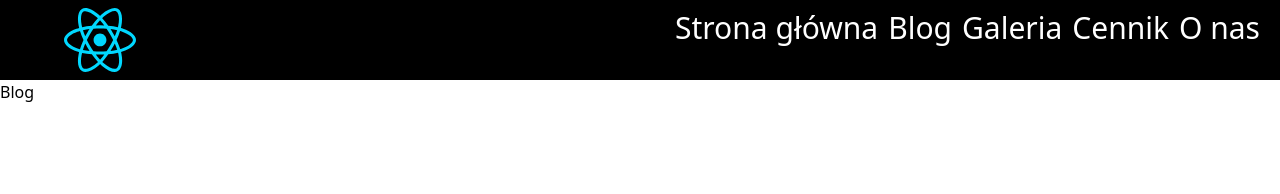
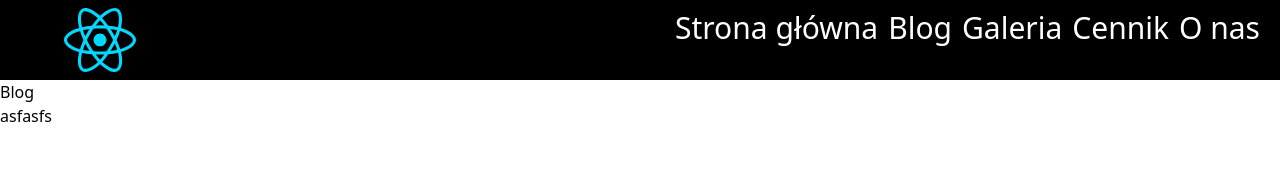
Before and after one commit to Reishimanfr/tipitipi-backend, a React (Vite) app: page /blog in a window 1280 px wide. Shown: the top 194 px of the page. Built offline with nearby package versions, Linux system fonts and the light colour scheme; what tailwindcss-animated would draw is missing.

Commit message:
idkk i just want to pull request

```diff
--- a/src/frontend/pages/admin/dashboardPages/postCreating.tsx
+++ b/src/frontend/pages/admin/dashboardPages/postCreating.tsx
@@ -2,7 +2,7 @@ import { useState } from "react";
 import ReactQuill from "react-quill";
 import "react-quill/dist/quill.snow.css";
 import { useNavigate } from "react-router-dom";
-import axios from "axios";
+//import axios from "axios";
 
 
 
@@ -41,10 +41,11 @@ export default function PostCreating() {
 
   async function addPost() {
     if (!validateDataForm()) {return}
+    console.log(typeof content)
 
-    const formData = new FormData()
-    formData.append("title",title)
-    formData.append("content",content)
+    // const formData = new FormData()
+    // formData.append("title",title)
+    // formData.append("content",content)
     //formData.append("images","")
 
     const token = localStorage.getItem("token")
@@ -60,7 +61,7 @@ export default function PostCreating() {
         body: JSON.stringify({
           "Title": title,
           "Content": content,
-          "Images": []
+          "Images": ['']
         })
 
     })
--- a/src/frontend/pages/admin/login.tsx
+++ b/src/frontend/pages/admin/login.tsx
@@ -1,6 +1,6 @@
 import { useState } from "react"
 import { useNavigate } from "react-router-dom"
-import axios from "axios"
+//import axios from "axios"
 
 interface LoginResponse {
     token?: string
@@ -16,26 +16,23 @@ const Login = () => {
 
 
     async function loginHandler(){
-        // const formData = new FormData()
-        // formData.append("username",login)
-        // formData.append("password",password)
+        const formData = new FormData()
+        formData.append("username",login)
+        formData.append("password",password)
 
-        // const request = await axios.post("http://localhost:2333/admin/login", {
-        //     //method: "POST",
-        //     headers: {
-        //         "Content-Type": "application/json",  // Informujemy serwer, że przesyłamy dane w formacie JSON
-        //     },
-        //     body: JSON.stringify({
-        //         "username" : login,
-        //         "password" : password
-        //     })
+        const request = await fetch("http://localhost:2333/admin/login", {
+            method: "POST",
+            body: JSON.stringify({
+                "username" : login,
+                "password" : password
+            })
+        })
+        // const request = await axios.post("http://localhost:2333/admin/login" , {
+        //     "username" : login,
+        //     "password" : password
         // })
-        const request = await axios.post("http://localhost:2333/admin/login" , {
-            "username" : login,
-            "password" : password
-        })
 
-        const response : LoginResponse  = await request.data    //TODO idk what data type is
+        const response : LoginResponse  = await request.json()    //TODO idk what data type is
 
         if(request.status === 200 && response.token != undefined) {
             localStorage.setItem("token",response.token)
--- a/src/frontend/pages/blog.tsx
+++ b/src/frontend/pages/blog.tsx
@@ -12,27 +12,28 @@ const Blog = () => {
         let offset = 0
 
         async function getPosts(amount: number,  sortBy: "likes" | "newest" | "oldest") {
-                const request = await fetch("http://localhost:8080/api/blog/posts/1", {
+                const request = await fetch("http://localhost:2333/blog/post/2", {
                         method: "GET",
-                        body: JSON.stringify({
-                                limit: amount,
-                                offset: offset,
-                                sortBy: sortBy
-                        })
+                        // body: JSON.stringify({
+                        //         limit: amount,
+                        //         offset: offset,
+                        //         sortBy: sortBy
+                        // })
                 })
 
 
-                const data: BlogPostDataBodyJson[] = await request.json()
+                const response: BlogPostDataBodyJson = await request.json()
 
-                console.log(data[0].Title)
+                console.log(response)
+                console.log(request.ok)
         }
 
     return(
         <div>
             <h1>Blog</h1>
-            <input onClick={() => getPosts(6, "likes")}>
-
-            </input>
+            <button onClick={() => getPosts(6, "likes")}>
+                asfasfs
+            </button>
         </div>
     )
 }
```
